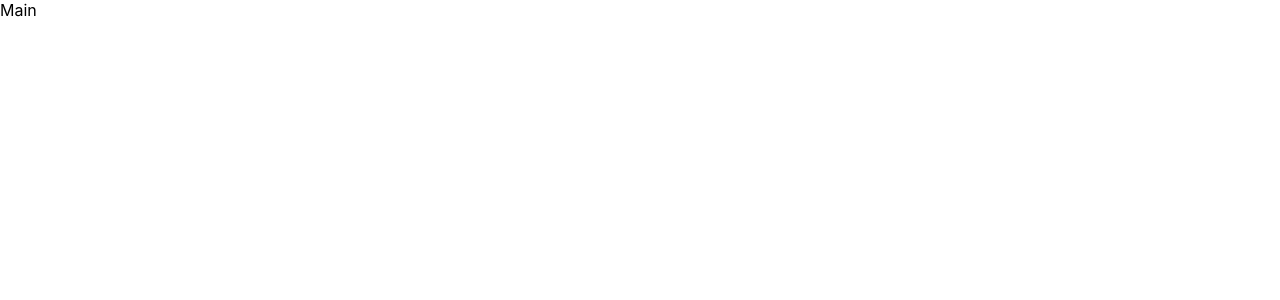
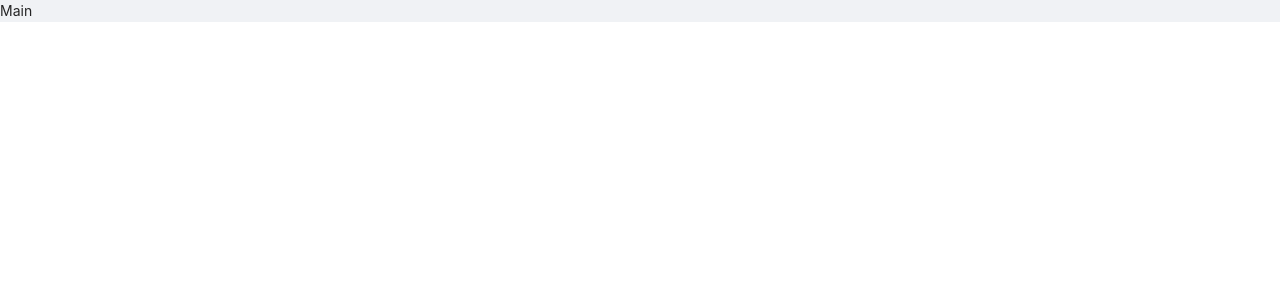
Before and after one commit to maver1cus/planner, a React (Create React App) app in the folder apps/client/: page / in a window 1280 px wide. Shown: the top 300 px of the page. Built offline with nearby package versions, Linux system fonts and the light colour scheme.

Commit message:
add ant design

```diff
--- a/apps/client/package.json
+++ b/apps/client/package.json
@@ -10,6 +10,7 @@
     "@types/node": "^12.20.37",
     "@types/react": "^17.0.37",
     "@types/react-dom": "^17.0.11",
+    "antd": "4.18.3",
     "react": "^17.0.2",
     "react-dom": "^17.0.2",
     "react-router-dom": "5.2.0",
--- a/apps/client/src/App.tsx
+++ b/apps/client/src/App.tsx
@@ -1,11 +1,12 @@
 import React from 'react';
+import { Layout } from 'antd'
 import AppRouter from "./components/app-router/app-router";
 
 function App() {
   return (
-    <>
+    <Layout>
       <AppRouter />
-    </>
+    </Layout>
   );
 }
 
--- a/apps/client/src/index.css
+++ b/apps/client/src/index.css
@@ -1,3 +1,5 @@
+@import '~antd/dist/antd.css';
+
 body {
   margin: 0;
   font-family: -apple-system, BlinkMacSystemFont, 'Segoe UI', 'Roboto', 'Oxygen',
```
Also changed, not shown: 1 other file (tests, documents, lock files or other folders).
